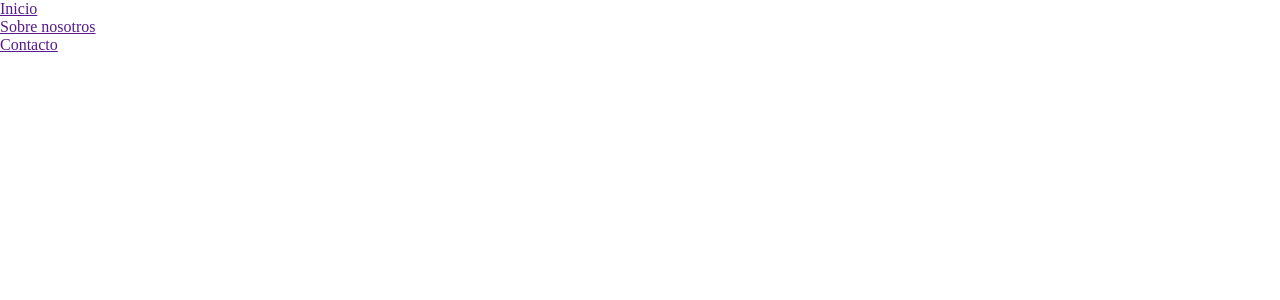
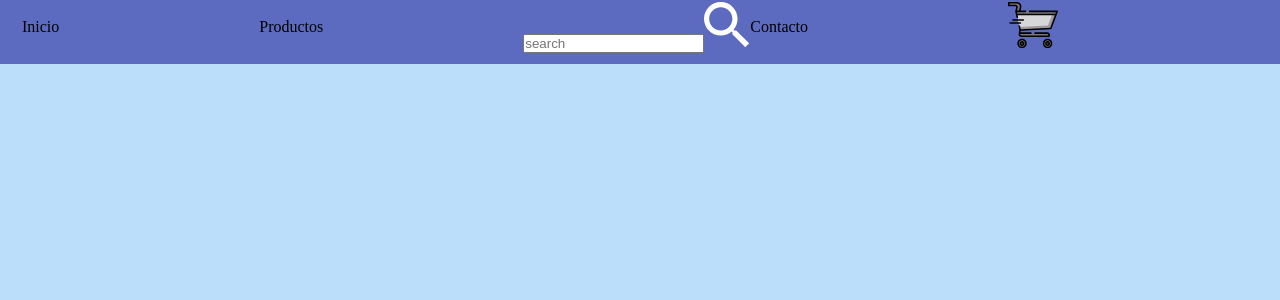
Before and after one commit to pato626/Proyecto1, a React (Vite) app in the folder Client/: page / in a window 1280 px wide. Shown: the top 300 px of the page. Built offline with nearby package versions, Linux system fonts and the light colour scheme.

Commit message:
segundo commit

```diff
--- a/Client/src/App.css
+++ b/Client/src/App.css
@@ -3,3 +3,34 @@
   padding: 0;
   box-sizing: border-box;
 }
+
+.logo {
+  width: 50px;
+  height: 50px;
+}
+
+ul {
+  display: flex;
+  align-items: center;
+  justify-content: center;
+
+  li {
+    margin-right: 200px;
+    list-style: none;
+
+  }
+}
+
+a {
+  text-decoration: none;
+  color: black;
+}
+
+body {
+  background-color: #bbdefb;
+}
+
+.navbar {
+  background-color: #5c6bc0;
+ padding-bottom: 10px;
+}
--- a/Client/src/components/Navbar.jsx
+++ b/Client/src/components/Navbar.jsx
@@ -1,16 +1,22 @@
 import React from 'react'
 import Cart from "../assets/Cart.svg"
+import Search from "../assets/Search.png"
+
 const Navbar = () => {
     return (
         <div>
-            <header>
+            <header className='navbar'>
                 <nav>
                     <ul>
 
                         <a href=""> <li>Inicio</li> </a>
-                        <a href=""> <li>Sobre nosotros</li></a>
+                        <a href=""> <li>Productos</li></a>
+                        <div className='search-box'>
+                        <input type="search" placeholder='search' />
+                        <img src={Search} alt="" />
+                        </div>
                         <a href=""> <li>Contacto</li></a>
-                        <a href=""> <li><img src="" alt="" /></li></a>
+                        <a href=""> <li><img src={Cart} alt="" className='logo'/></li></a>
 
                     </ul>
                 </nav>
```
Also changed, not shown: Client/src/assets/Search.png (added).
